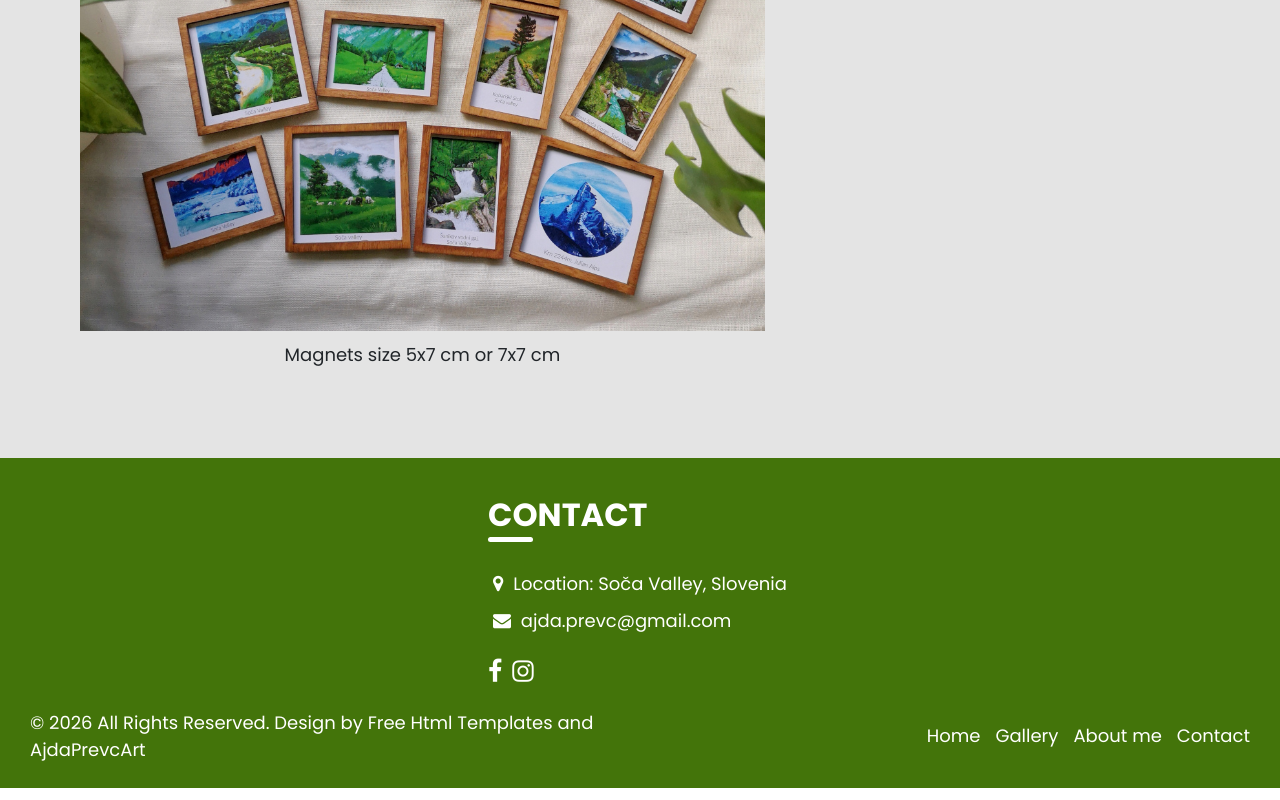
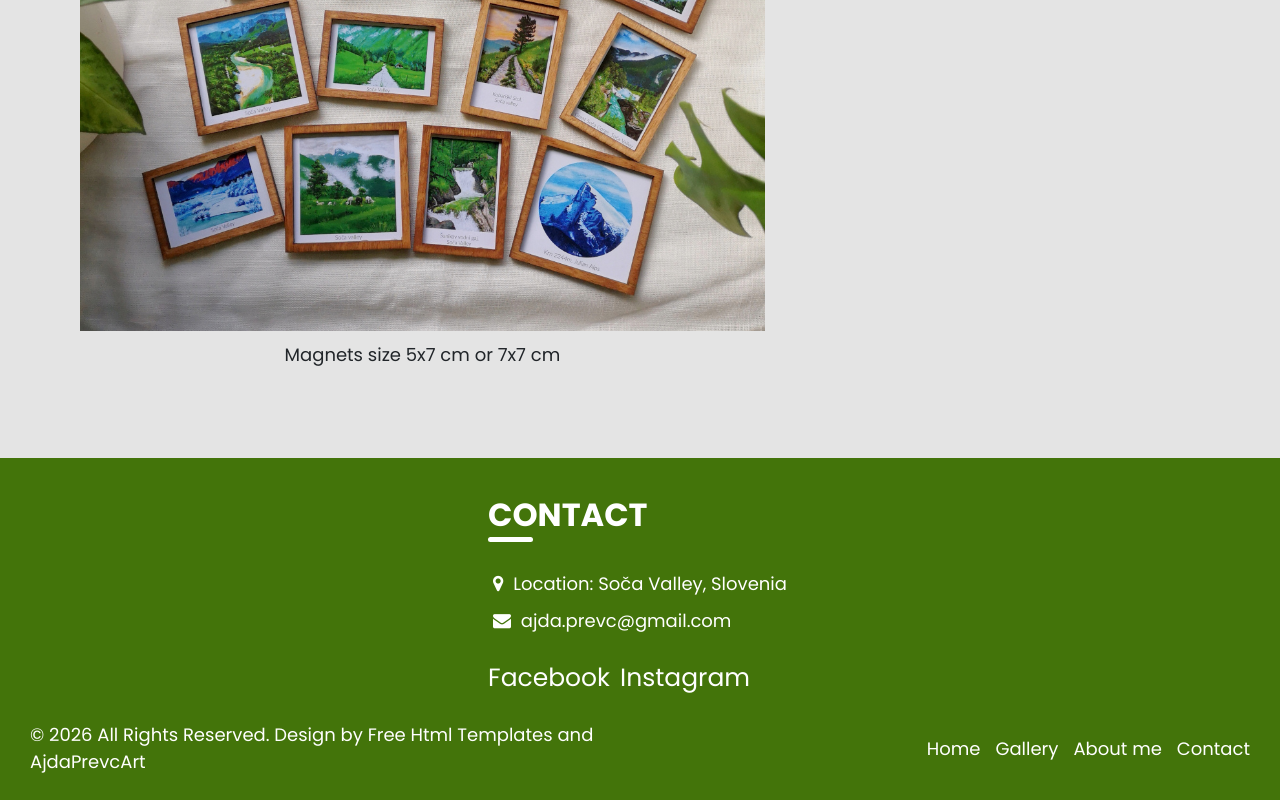
Before and after one commit to Ajda1989/ajda1989.github.io, a plain HTML site: page portfolio.html in a window 1280 px wide. Shown: the part 8035-8835 px from the top of the page. Drawn offline with nearby package versions, Linux system fonts and the light colour scheme; files whose address does not match are found by name.

Commit message:
Update portfolio.html

```diff
--- a/portfolio.html
+++ b/portfolio.html
@@ -352,10 +352,14 @@
               </div>
               <div class="info_social">
                 <a href="https://www.facebook.com/profile.php?id=61567409452928">
-                  <i class="fa fa-facebook" aria-hidden="true"></i>
+                  <span>
+                    Facebook
+                  </span>
                 </a>
                 <a href="https://www.instagram.com/ajda.prevc.art/">
-                  <i class="fa fa-instagram" aria-hidden="true"></i>
+                  <span>
+                    Instagram
+                  </span>
                 </a>
               </div>
             </div>
@@ -413,4 +417,5 @@
 
 </body>
 
+
 </html>
```
